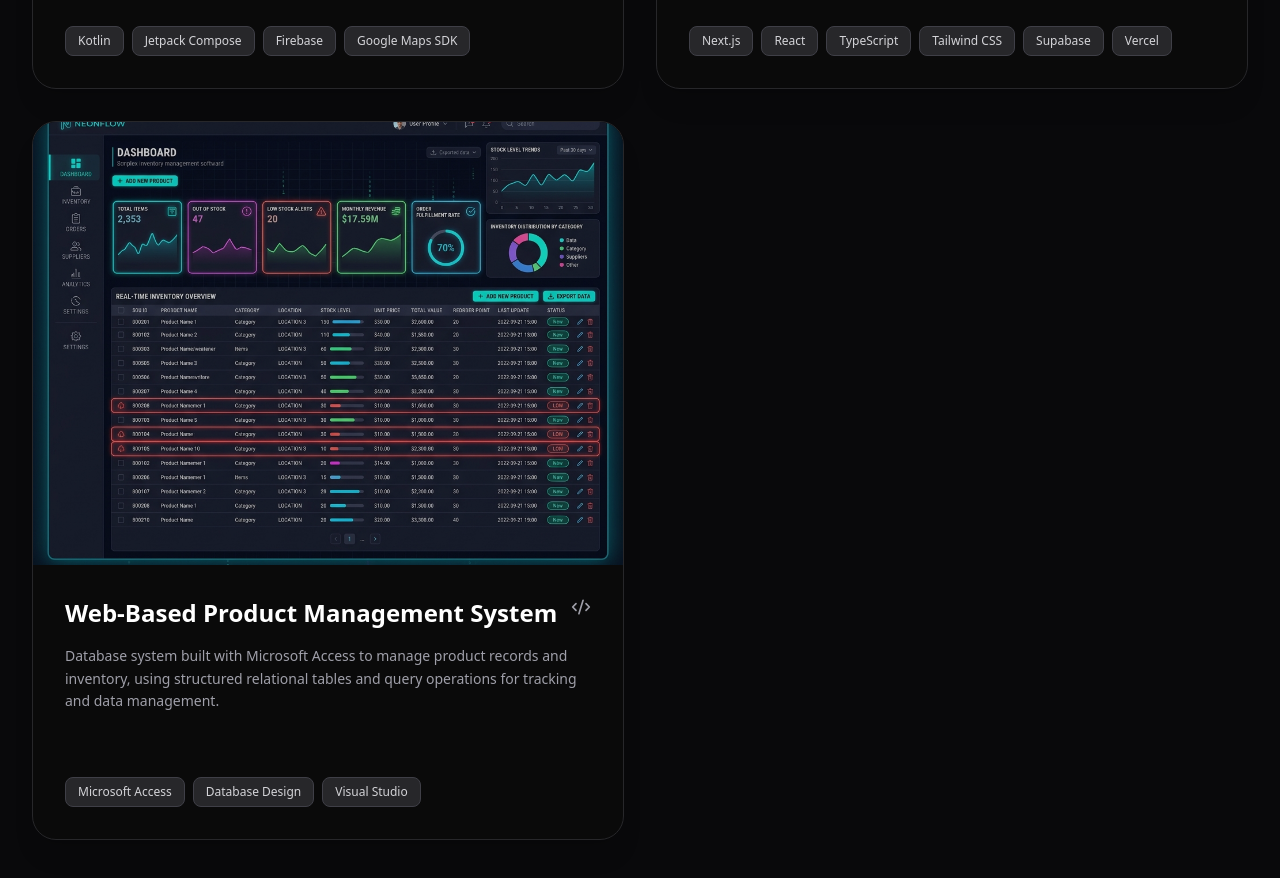
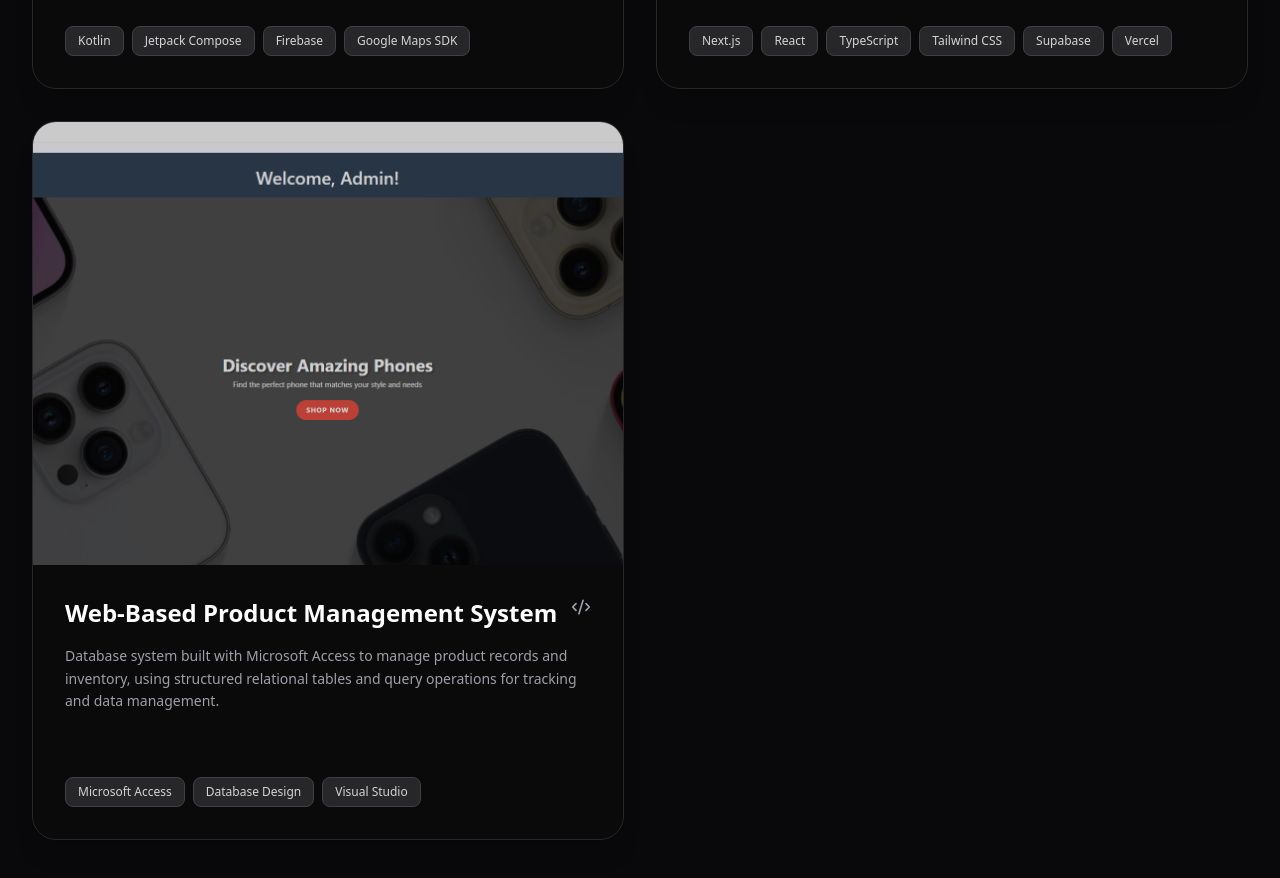
Before and after one commit to azwarfadzlin1/my-portfolio, a Next.js app: page / in a window 1280 px wide. Shown: the part 2520-3398 px from the top of the page. Built offline with nearby package versions, Linux system fonts and the light colour scheme.

Commit message:
Image update

```diff
--- a/app/page.tsx
+++ b/app/page.tsx
@@ -248,7 +248,7 @@ export default function Home() {
             <motion.div className="bg-[#0A0A0A] rounded-3xl overflow-hidden group border border-zinc-800 hover:border-zinc-700 transition-all shadow-xl" variants={fadeInUp}>
               <div className="aspect-4/3 bg-zinc-900 relative overflow-hidden">
                 <Image
-                  src="/product_ui.png"
+                  src="/web_product.png"
                   alt="Product Management System"
                   fill
                   className="object-cover group-hover:scale-105 transition-transform duration-700 opacity-80"
```
